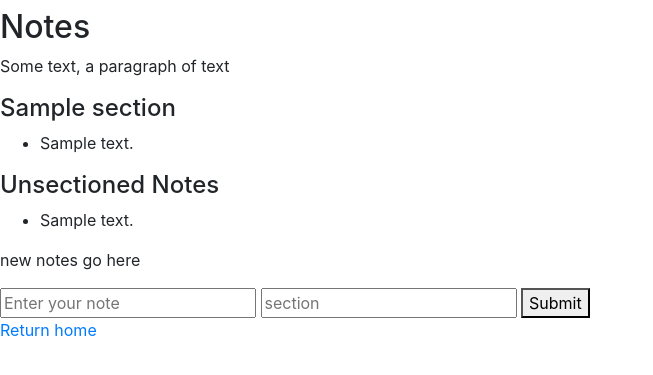
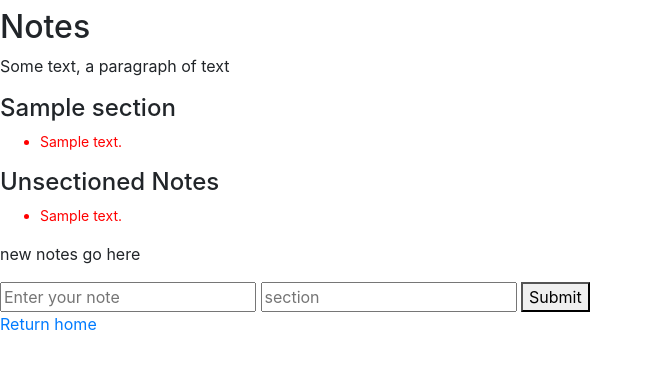
Before and after one commit to asteinig4018/flask_dev, a Flask app: template templates/notes.html in a window 1280 px wide. Shown: the part 48-423 px from the top of the page, without its empty margins (0-653 px from the left). Run offline with Flask 2, Linux system fonts and the light colour scheme; the template is opened without the code that fills it: most values are stand-ins (such as "Sample title", 1, 10 or a date in 2020); style sheets or scripts are compiled from the project's sources; some libraries are stand-ins or nearby versions.

Commit message:
sass now works. .gitignore updated to ignore unnecessary sass files

```diff
--- a/templates/layout.html
+++ b/templates/layout.html
@@ -2,7 +2,7 @@
 <html>
 	<head>
 		<link rel="stylesheet" href="https://stackpath.bootstrapcdn.com/bootstrap/4.4.1/css/bootstrap.min.css" integrity="sha384-Vkoo8x4CGsO3+Hhxv8T/Q5PaXtkKtu6ug5TOeNV6gBiFeWPGFN9MuhOf23Q9Ifjh" crossorigin="anonymous">
-
+		<link rel="stylesheet" href="styles.css">
 		<title>Flask dev site</title>
 	</head>
 	<header>
--- /dev/null
+++ b/templates/style.scss
@@ -0,0 +1,6 @@
+$color1: red;
+
+ul {
+    font-size: 14px;
+    color: $color1;
+}
```
Also changed, not shown: 1 other file.
